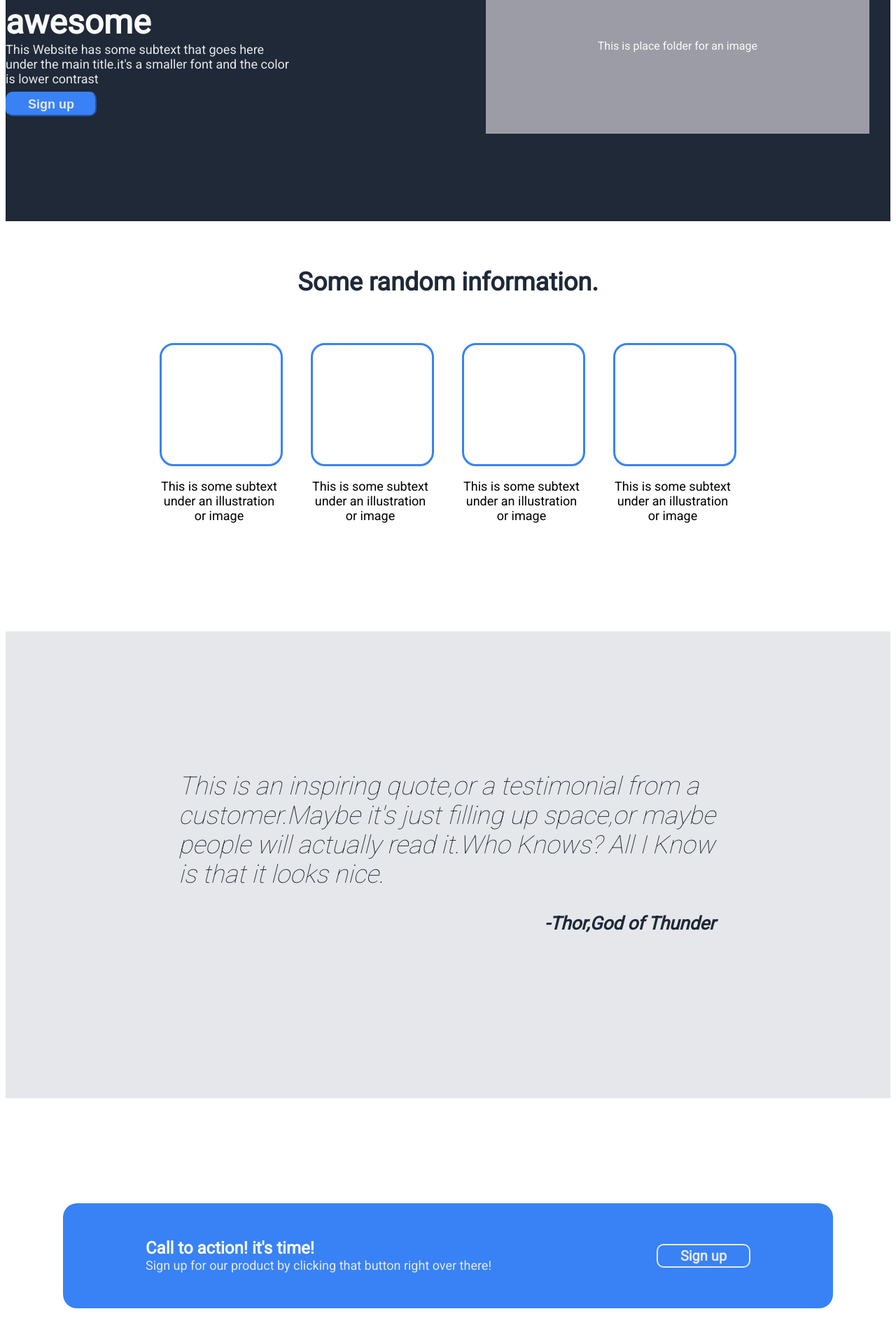
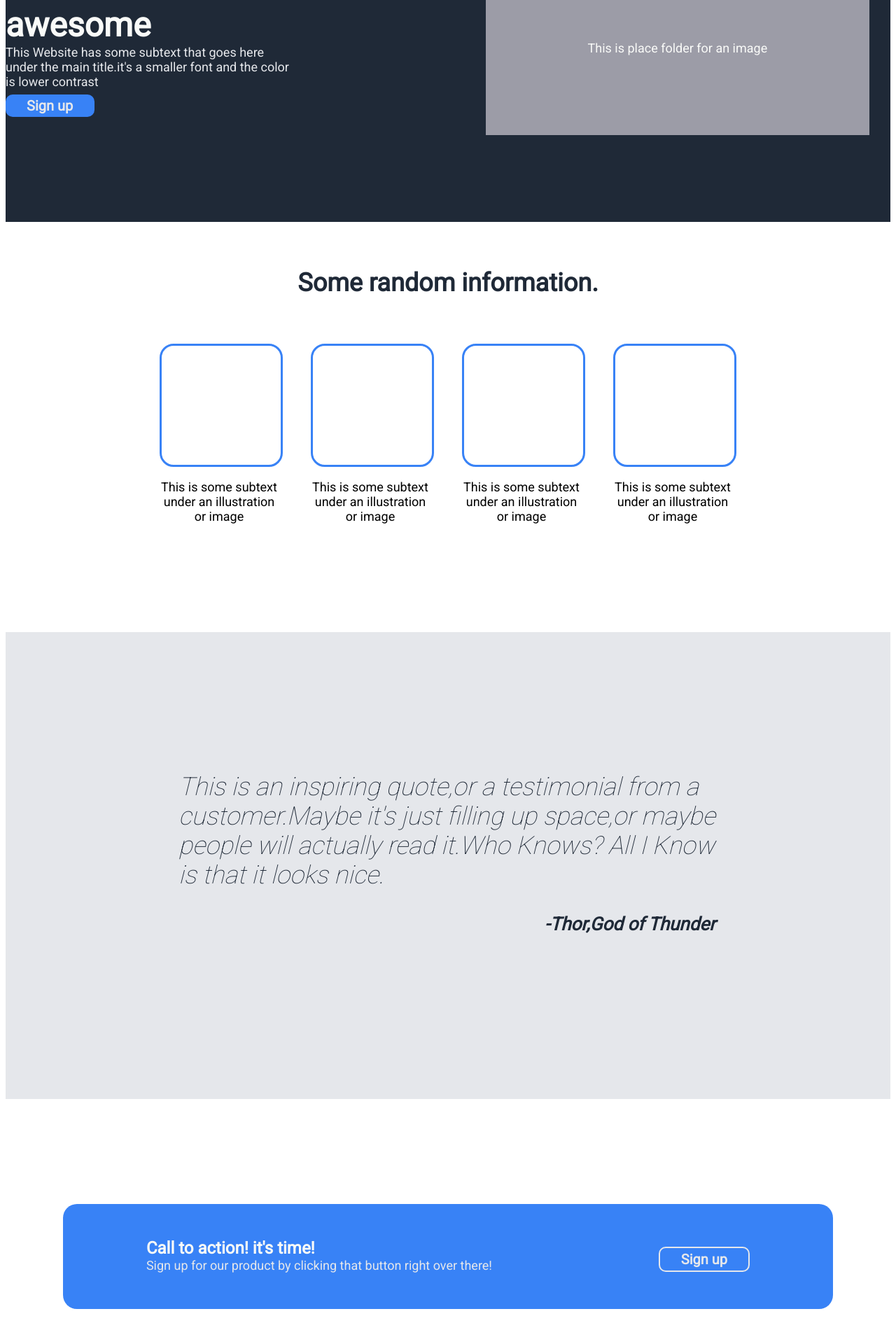
Before and after one commit to LuizMVGBarbosa/Landing-Page, a plain HTML site: page index.html in a window 1280 px wide. Shown: the part 200-2100 px from the top of the page at 70% size. Drawn offline with Linux system fonts and the light colour scheme.

Commit message:
Made the buttons match and a small clean in the code

```diff
--- a/index.html
+++ b/index.html
@@ -12,16 +12,16 @@
     <div class="hero">
       <h1>Header logo</h1>
         <ul>
-        <li ><a href="#">Header link one</li></a>
-        <li><a href="#"> Header link two</li></a>
-        <li><a href="#"> Header link three</li></a>
+        <li><a href='#'>Header link one</li></a>
+        <li><a href='#'>Header link two</li></a>
+        <li><a href='#'>Header link three</li></a>
       </ul>
     </div>
     <div class="top-middle">
       <div class="awesome">
         <h2>This website is awesome</h2>
         <text>This Website has some subtext that goes here under the main title.it's a smaller font and the color is lower contrast</text>
-        <button><a href="#">Sign up</a></button>
+        <a class="button01" href="#">Sign up</a>
       </div>
      <div class="folder">This is place folder for an image</div>
     </div>
@@ -48,17 +48,17 @@
         <c>This is an inspiring quote,or a testimonial from a customer.Maybe it's just filling up space,or maybe people will actually read it.Who Knows? All I Know is that it looks nice.</c>
         <h4>-Thor,God of Thunder</h4>
       </div>
-      <div class="bottom">
+      <div class="bottom" >
           <div class="bigbutton">
             <div class="text adjust">
              <h1>Call to action! it's time!</h1>
              <text>Sign up for our product by clicking that button right over there!</text>
             </div>
             <div class="buttonadjust">
-             <a class='button02'href="#">Sign up</a>
+             <a class='button02'href="#"> Sign up</a>
             </div>
-      </div>
-      <div class="footer">
+       </div>
+       <div class="footer">
         <text>Copyright © The Odin Project 2021 </text>
       </div>
 </body>
--- a/style.css
+++ b/style.css
@@ -1,6 +1,7 @@
 body{
     font-family: 'Roboto', sans-serif;
-
+    font-size: 18px;
+     color: #F9FAF8;
 }
 .hero{
     display: flex;
@@ -12,7 +13,6 @@ body{
 }
 
 h1{
-    color: #F9FAF8;
     font-size: 24px;
     margin: 0%;
 }
@@ -24,11 +24,7 @@ ul{
     margin-right: 95px;
 
 }
-a{
-    text-decoration: none;
-    color: #E5E7EB;
-    font-size: 18px;
-}
+
 .top-middle{
     background-color: #1F2937;
     display: flex;
@@ -44,32 +40,24 @@ a{
  padding-right: 270px;
 
 }
-
 text{
     display: block;
-    font-size: 18px;
-    color: #E5E7EB;
-    margin: 0px auto ;
+      color: #E5E7EB;
+    margin: 0px auto 2px auto ;
 
 }
 h2{
     margin-bottom: 0px;
     font-size: 48px;
     font-weight: 900;
-    color: #F9FAF8;
 
 }
-button{
-    background-color: #3882f6;
-    color: #F9FAF8;
-    padding: 4px 30px ;
-    margin-top: 8px;
-    font-size: 20px;
-    font-weight: 900;
-    border-radius: 10px;
-    border-color: #3882f6;
+a {
+    text-decoration: none;
+    color: #E5E7EB;
 
 }
+
 .folder{
 
     display: flex;
@@ -80,7 +68,6 @@ button{
     background: rgb(156, 156, 167);
     opacity: 1.0;
     flex-shrink: 1;
-    color: #F9FAF8;
 }
 h3{
     font-size: 36px;
@@ -99,7 +86,8 @@ h3{
     text-align: center;
     width: 170px;
     height: 170px;
-    font-size: 18px;
+    color: black;
+
    }
     b{
         display: block;
@@ -108,6 +96,10 @@ h3{
         border: 3px solid #3882f6;
         border-radius: 20px;
 
+    }
+    c {
+        display: block;
+        width: 770px;
     }
     .align{
         display: flex;
@@ -127,10 +119,7 @@ h3{
         align-items: center;
         flex-wrap: wrap;
     }
-      c{
-        display: block;
-        width: 770px;
-    }
+
     h4{
         color: #1F2937;
         font-size: 26px;
@@ -158,20 +147,34 @@ h3{
         flex-direction: column;
         padding-bottom: 60px;
     }
-     .buttonadjust{
-        border-color: #F9FAF8;
+     .button01{
+        display: block;
+        width: 67px;
+        background-color: #3882f6;
+        padding: 4px 30px ;
+        margin-top: 8px;
+        font-size: 20px;
+        font-weight: 900;
+        border-radius: 10px;
     }
-    .button02{
-        display: flex;
-        justify-content: center;
-        align-items: center;
-        width: 130px;
-        height: 30px;
+    .button01:hover{
+        background-color: #F9FAF8;
+        color: #3882f6;
+      }
+     .button02{
+        display: block;
+        background-color: #3882f6;
+        padding: 4px 30px ;
+        margin-top: 8px;
         font-size: 20px;
         font-weight: 900;
         border-radius: 10px;
         border-color: #F9FAF8;
         border: 2px solid;
+      }
+      .button02:hover{
+        background-color: #F9FAF8;
+        color: #3882f6;
       }
       .footer{
         width: 100%;
```
